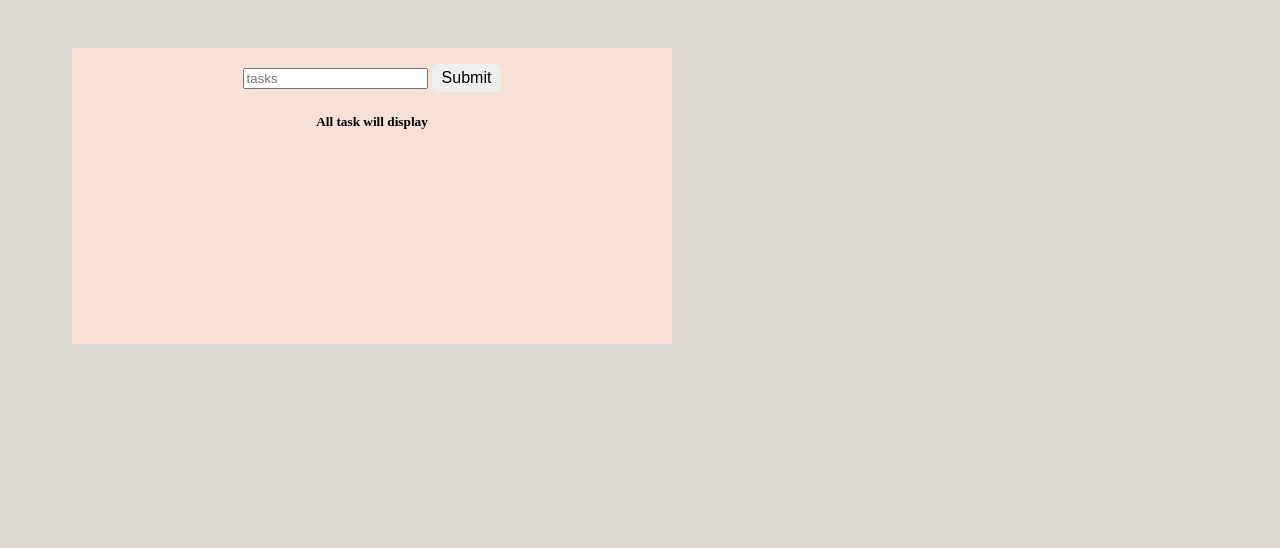
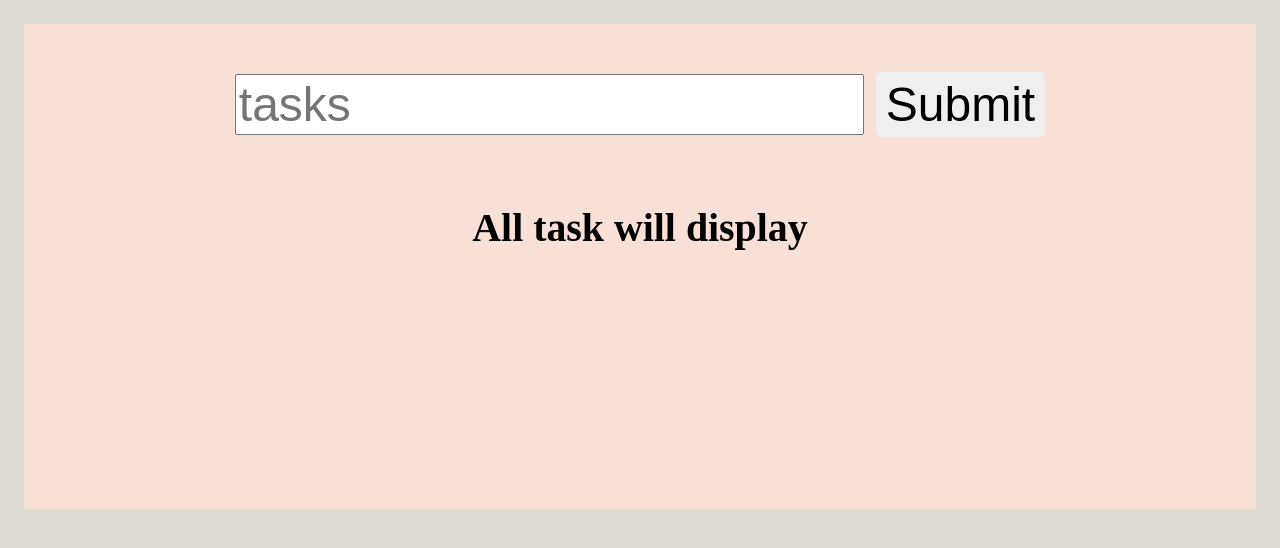
Before and after one commit to Kareena2070/To-Do-List-App-dynamically, a plain HTML site: page index.html in a window 1280 px wide. Drawn offline with Linux system fonts and the light colour scheme.

Commit message:
add some css

```diff
--- a/style.css
+++ b/style.css
@@ -10,11 +10,11 @@ body{
     margin-top: 3rem;
 
     background-color: #f7e1d7;
-    /* border-radius: 10px solid black;  */
-    width: 600px;
-    margin-left: 4.5em;
+    /* border-radius: 10px solid black;     */
+    /* width: 600px; */
+    margin: 0.5em;
   overflow: hidden;
-  /
+  font-size: 3em;
 }
 .displayTask{
     overflow-wrap: break-word;
@@ -28,6 +28,7 @@ body{
 }
 .addTask{
     margin-top: 1em;
+
 }
 
 button {
@@ -36,8 +37,12 @@ button {
     cursor: pointer;
     border: none;
     border-radius: 5px;
+    font-size: 1em;
 }
 
+input{
+    font-size: 1em;
+}
 .remove-btn {
     background-color: red;
     color: white;
```
